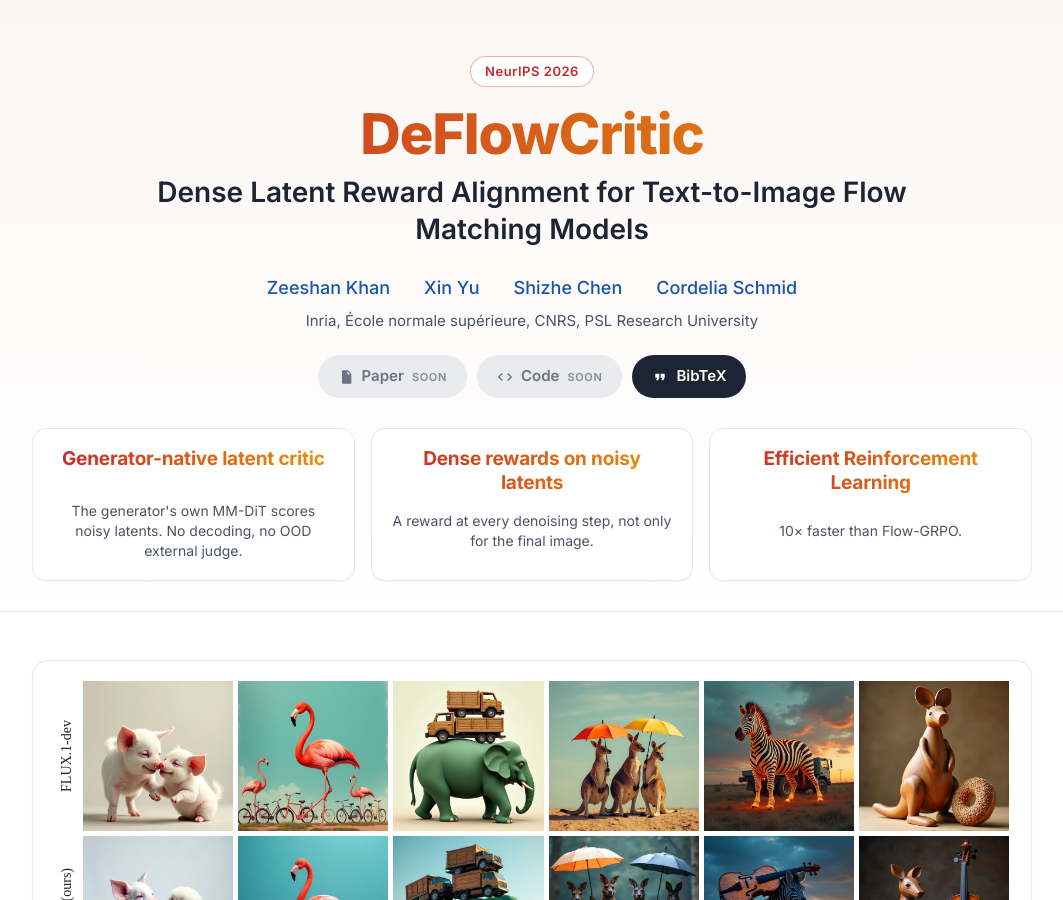
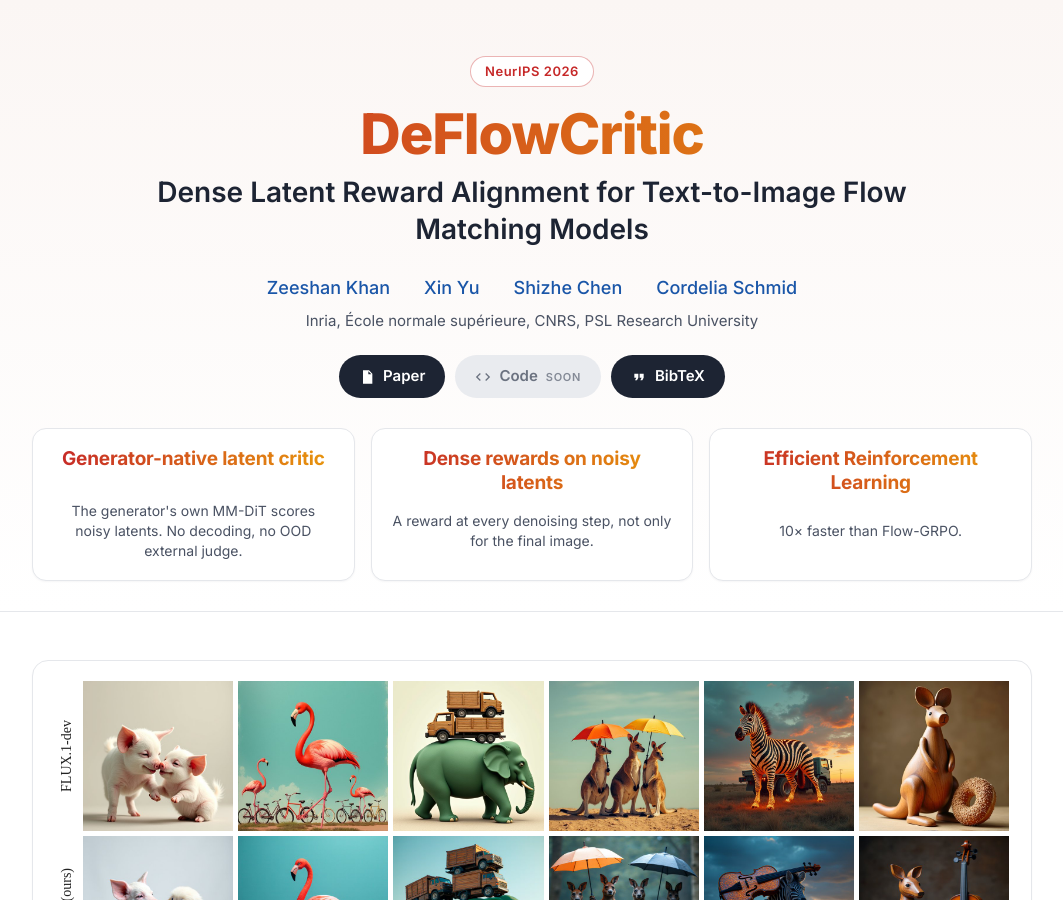
Before and after one commit to zeeshank95/zeeshank95.github.io, a Jekyll site: the page deflowcritic/index.html, which Jekyll copies as it is, in a window 1280 px wide and 900 px high. Shown: the whole window, without its empty margins (108-1171 px from the left). Built offline with Jekyll 4.4.1, drawn with Linux system fonts in a browser that asks for light colours.

Commit message:
DeFlowCritic: link the arXiv paper (2611.28265) on the project page and homepage
Co-Authored-By: Claude Opus 5.5 <noreply@anthropic.com>

```diff
--- a/deflowcritic/index.html
+++ b/deflowcritic/index.html
@@ -441,12 +441,12 @@
         </div>
         <div class="affiliation">Inria, École normale supérieure, CNRS, PSL Research University</div>
 
-        <!-- TODO: replace the two "soon" pills with the paper and code links once they are public -->
+        <!-- TODO: replace the "soon" code pill with the code link once it is public -->
         <div class="links">
-            <span class="pill soon">
+            <a class="pill" href="https://arxiv.org/abs/2611.28265" target="_blank">
                 <svg viewBox="0 0 24 24"><path d="M6 2h9l5 5v15H6V2zm8 1.5V8h4.5L14 3.5zM8 12h8v1.5H8V12zm0 3.5h8V17H8v-1.5z"/></svg>
-                Paper <span class="tag">soon</span>
-            </span>
+                Paper
+            </a>
             <span class="pill soon">
                 <svg viewBox="0 0 24 24"><path d="M8.7 16.6 4.1 12l4.6-4.6L7.3 6 1.3 12l6 6 1.4-1.4zm6.6 0 4.6-4.6-4.6-4.6L16.7 6l6 6-6 6-1.4-1.4z"/></svg>
                 Code <span class="tag">soon</span>
```
Also changed, not shown: _data/publist.yml (+5 -2 lines).
